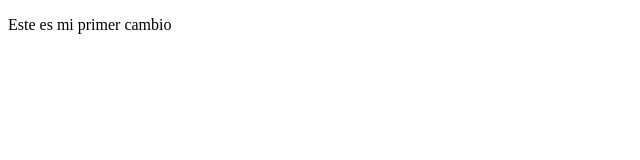
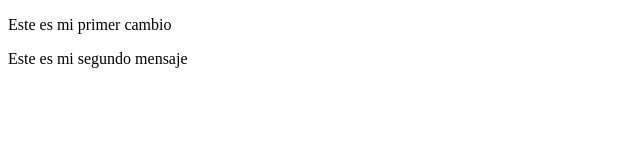
Before and after one commit to OseLuis/prueba, a plain HTML site: page index.html in a window 1280 px wide. Shown: the whole page, without its empty margins (0-640 px from the left). Drawn offline with Linux system fonts and the light colour scheme.

Commit message:
prueba 2

```diff
--- a/index.html
+++ b/index.html
@@ -7,5 +7,6 @@
 </head>
 <body>
     <p>Este es mi primer cambio</p>
+    <p>Este es mi segundo mensaje</p>
 </body>
 </html>
```
